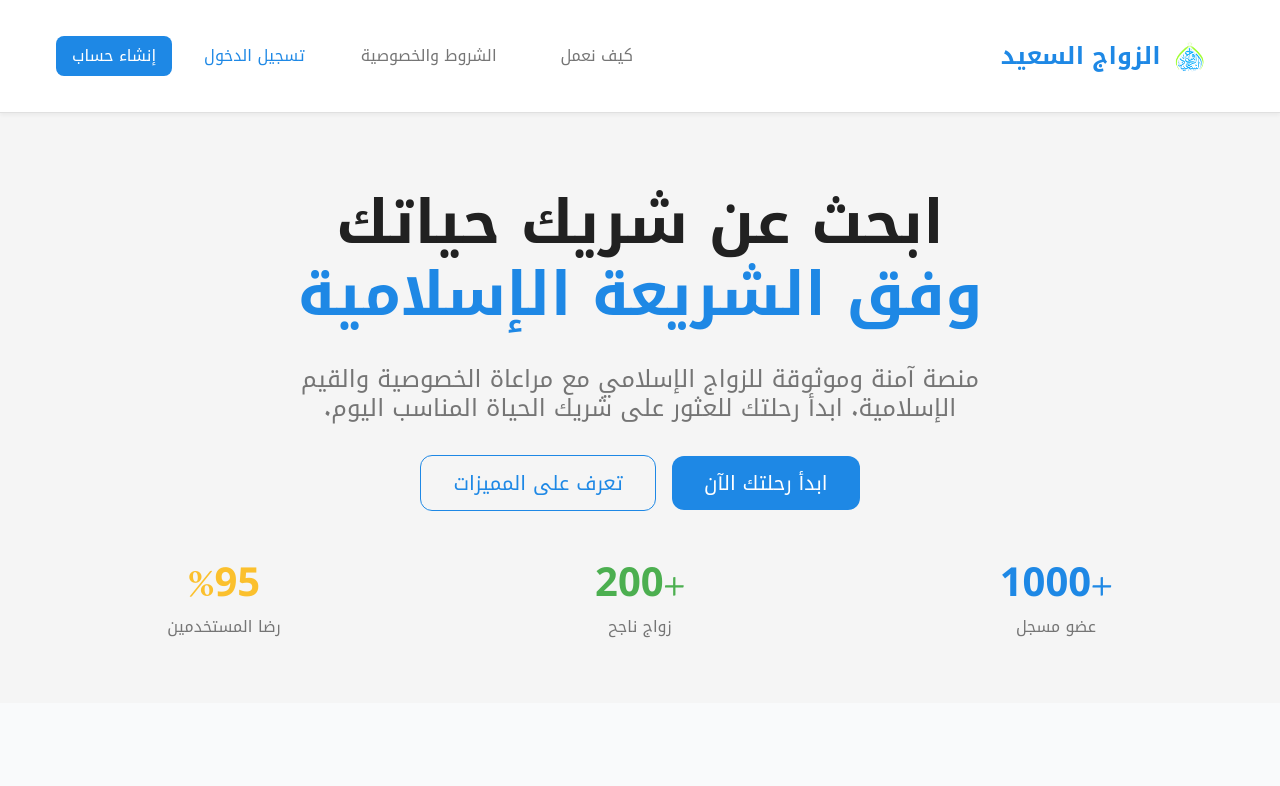
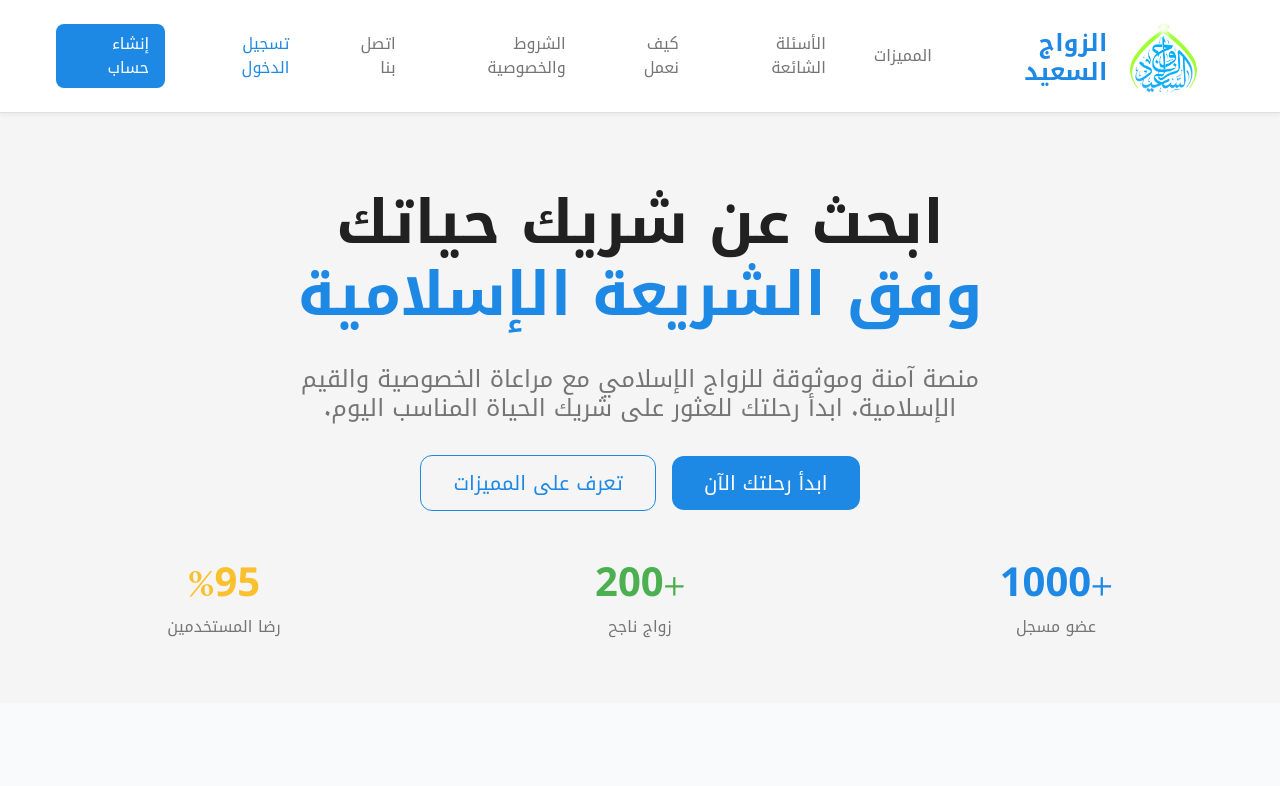
Before and after one commit to MMansy19/zawag, a Next.js app: page / in a window 1280 px wide. Shown: the top 786 px of the page. Built offline with nearby package versions, Linux system fonts and the light colour scheme; no server answers; a web font is replaced by a local one; what tailwindcss-rtl would draw is missing.

Commit message:
Refactor code structure for improved readability and maintainability

```diff
--- a/components/dashboard/dashboard-layout.tsx
+++ b/components/dashboard/dashboard-layout.tsx
@@ -63,8 +63,8 @@ export function DashboardLayout({ children }: DashboardLayoutProps) {
                   alt="الزواج السعيد - شعار منصة الزواج الإسلامية"
                   width={32}
                   height={38}
-                  className="h-8 w-auto"
-                />
+                  className="h-16 md:h-20 w-auto sm:inline"
+                  />
                 <span className="hidden sm:inline">الزواج السعيد</span>
               </Link>
             </div>
--- a/components/landing/footer.tsx
+++ b/components/landing/footer.tsx
@@ -13,13 +13,13 @@ export function LandingFooter() {
           <div className="col-span-1 md:col-span-2">
             <div className="flex items-center gap-3 mb-4">
               <Image
-                src="/logo.png"
+                src="/logo-footer.png"
                 alt="الزواج السعيد - شعار منصة الزواج الإسلامية"
                 width={40}
                 height={48}
-                className="h-10 w-auto"
+                className="h-20 sm:h-20 w-auto"
               />
-              <h3 className="text-xl font-bold">الزواج السعيد</h3>
+              <h3 className="text-xl font-bold sm:mt-4 mt-2">الزواج السعيد</h3>
             </div>
             <p className="text-gray-300 mb-4 max-w-md">
               منصة الزواج الإسلامية الأولى في المنطقة العربية. نساعدك في العثور
--- a/components/landing/navigation.tsx
+++ b/components/landing/navigation.tsx
@@ -17,28 +17,41 @@ export function LandingNavigation() {
   };
   return (
     <nav className="bg-white shadow-sm border-b border-border sticky top-0 z-50">
-      <div className="max-w-7xl mx-auto px-1 sm:px-3 md:px-6 lg:px-8">
+      <div className="max-w-8xl mx-auto px-1 sm:px-3 md:px-6 lg:px-8">
         <div className="flex justify-between items-center h-16">
           <div className="flex items-center justify-start">
             <Link
               href="/"
-              className="flex items-center md:gap-3 gap-2 text-xl font-bold text-primary hover:text-primary-hover transition-colors"
+              className="flex items-center md:gap-4 gap-3 text-xl font-bold text-primary hover:text-primary-hover transition-colors"
             >
               <Image
                 src="/logo.png"
                 alt="الزواج السعيد - شعار منصة الزواج الإسلامية"
                 width={40}
                 height={48}
-                className="h-10 w-auto sm:inline hidden"
+                className="h-16 xl:h-24 md::h-20 w-auto"
                 priority
               />
-              <span className="inline">الزواج السعيد</span>
+              <span className="inline md:mt-1">الزواج السعيد</span>
             </Link>
           </div>
 
           <div className="flex items-center justify-end md:gap-6 sm:gap-4 gap-2">
             {/* Desktop navigation links */}
-            <div className="hidden md:flex items-center lg:gap-8 gap-2">
+            <div className="hidden md:flex items-center lg:gap-4 gap-2">
+              <Link
+                href="/#features"
+                className="text-text-secondary hover:text-text hidden xl:inline-block"
+              >
+                المميزات
+              </Link>
+
+              <Link
+                href="/#faq"
+                className="text-text-secondary hover:text-text hidden xl:inline-block"
+              >
+                الأسئلة الشائعة
+              </Link>
               <Link
                 href="/how-we-work"
                 className="text-text-secondary hover:text-text"
@@ -51,11 +64,17 @@ export function LandingNavigation() {
               >
                 الشروط والخصوصية
               </Link>
+              <Link
+                href="/#contact"
+                className="text-text-secondary hover:text-text"
+              >
+                اتصل بنا
+              </Link>
             </div>
 
             <div className="flex items-center lg:gap-4 gap-2">
               {/* Desktop links */}
-              <div className="sm:flex hidden items-center lg:gap-4 gap-2">
+              <div className="lg:flex hidden items-center lg:gap-4 gap-2">
                 <Link
                   href="/auth/login"
                   className="text-primary hover:text-primary-hover font-medium"
@@ -72,7 +91,7 @@ export function LandingNavigation() {
 
               {/* Mobile icons - only show when menu is closed */}
               <div
-                className={`flex sm:hidden items-center gap-1 ${isMobileMenuOpen ? "hidden" : "flex"}`}
+                className={`sm:flex lg:hidden hidden items-center gap-1 ${isMobileMenuOpen ? "hidden" : "flex"}`}
               >
                 <Link
                   href="/auth/login"
@@ -112,6 +131,13 @@ export function LandingNavigation() {
             {/* Navigation Links */}
             <div className="space-y-2">
               <Link
+                href="/#features"
+                onClick={closeMobileMenu}
+                className="block px-3 py-2 text-base font-medium text-gray-700 hover:text-primary hover:bg-gray-50 rounded-md transition-colors"
+              >
+                المميزات
+              </Link>
+              <Link
                 href="/how-we-work"
                 onClick={closeMobileMenu}
                 className="block px-3 py-2 text-base font-medium text-gray-700 hover:text-primary hover:bg-gray-50 rounded-md transition-colors"
@@ -126,21 +152,14 @@ export function LandingNavigation() {
                 الشروط والخصوصية
               </Link>
               <Link
-                href="#features"
-                onClick={closeMobileMenu}
-                className="block px-3 py-2 text-base font-medium text-gray-700 hover:text-primary hover:bg-gray-50 rounded-md transition-colors"
-              >
-                المميزات
-              </Link>
-              <Link
-                href="#faq"
+                href="/#faq"
                 onClick={closeMobileMenu}
                 className="block px-3 py-2 text-base font-medium text-gray-700 hover:text-primary hover:bg-gray-50 rounded-md transition-colors"
               >
                 الأسئلة الشائعة
               </Link>
               <Link
-                href="#contact"
+                href="/#contact"
                 onClick={closeMobileMenu}
                 className="block px-3 py-2 text-base font-medium text-gray-700 hover:text-primary hover:bg-gray-50 rounded-md transition-colors"
               >
```
Also changed, not shown: public/logo-footer.png (added).
